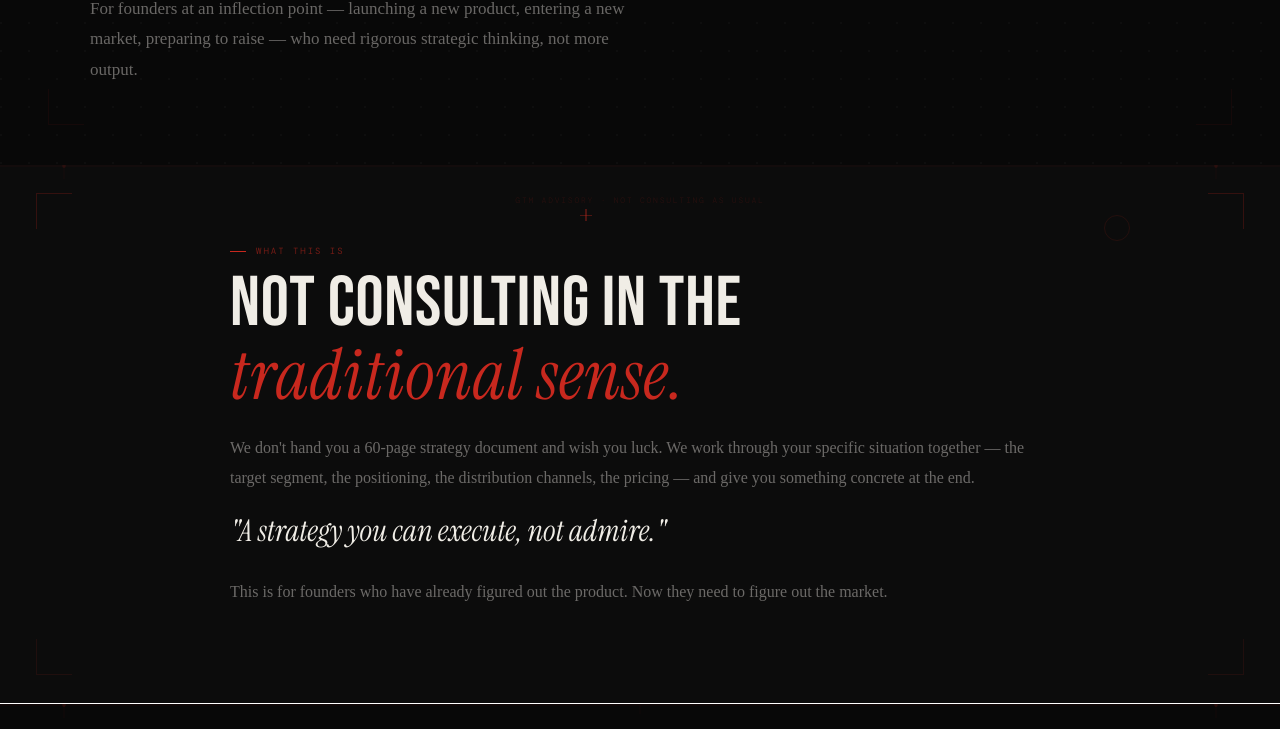
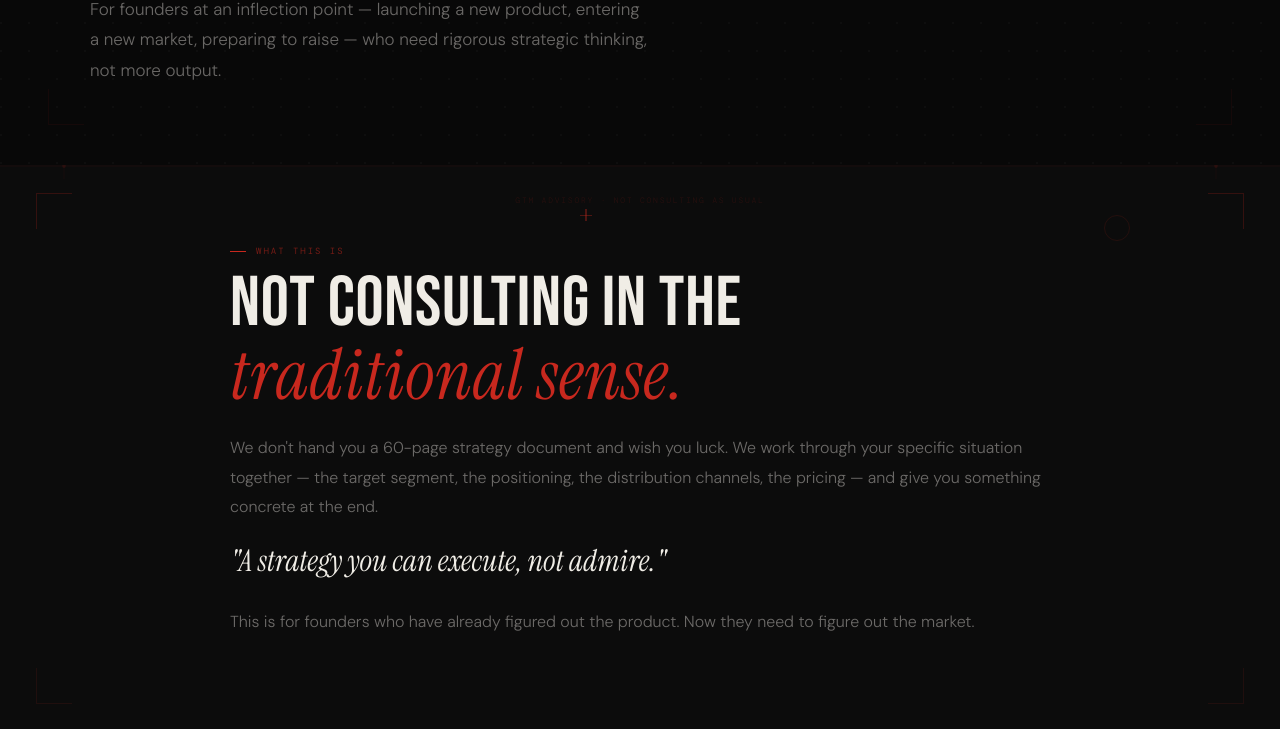
Before and after one commit to krilet54/microsite-v2-2028, a plain HTML site: page advise.html in a window 1280 px wide. Shown: the part 510-1239 px from the top of the page. Drawn offline with nearby package versions, Linux system fonts and the light colour scheme.

Commit message:
Add missing body font-family styling to all pages for consistent DM Sans font

```diff
--- a/advise.html
+++ b/advise.html
@@ -52,6 +52,7 @@ em{font-family:'Instrument Serif',serif;font-style:italic;}
 }
 @media(max-width:1024px){:root{--px:32px;}}
 @media(max-width:768px){:root{--px:24px;}}
+body{background:#080808;color:#F0EDE6;font-family:'DM Sans',sans-serif;font-weight:300;-webkit-font-smoothing:antialiased;overflow-x:hidden;}
 .geo{position:absolute;pointer-events:none;}
 .geo-bracket{width:36px;height:36px;}
 .geo-bracket.tl{top:28px;left:36px;border-top:1.5px solid;border-left:1.5px solid;}
```
Also changed, not shown: diagnose.html (+1 -0 lines), grow.html (+1 -0 lines), individual-services.html (+1 -1 lines), launch.html (+1 -0 lines), work.html (+1 -1 lines).
